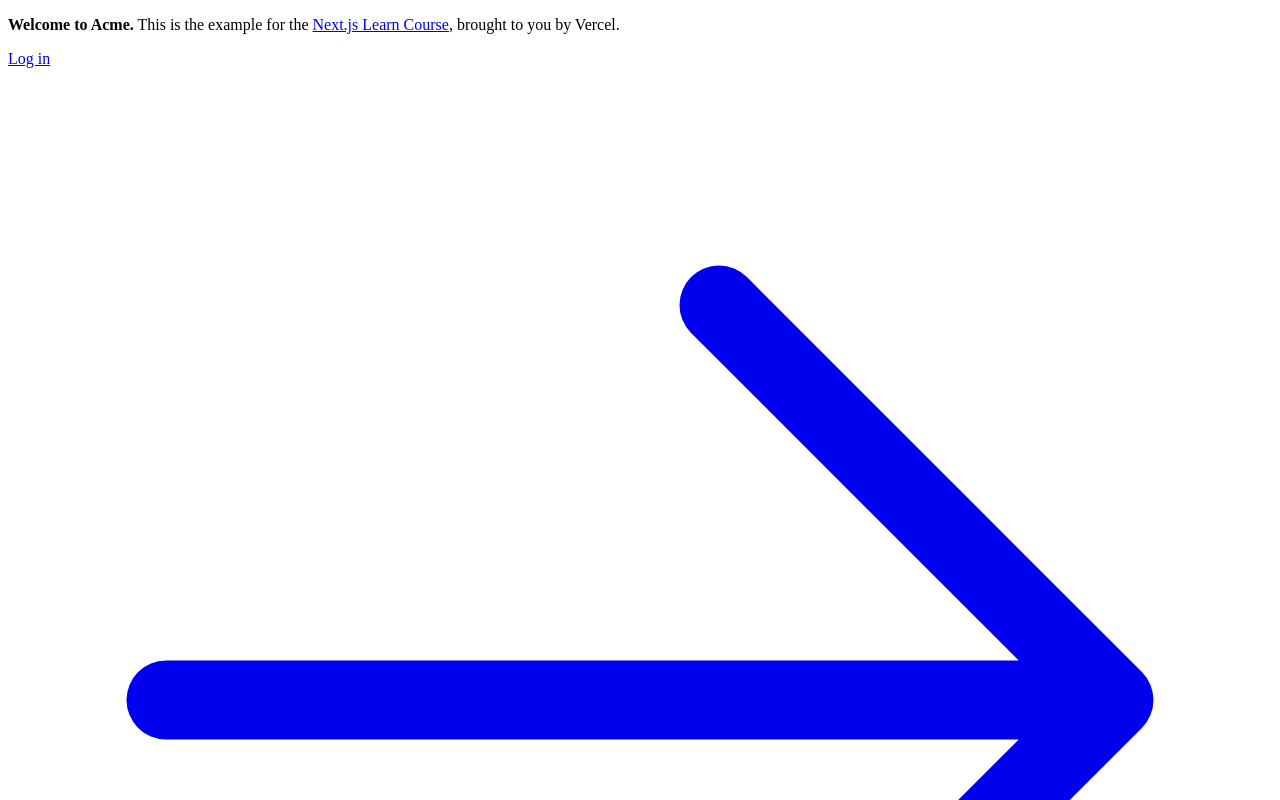
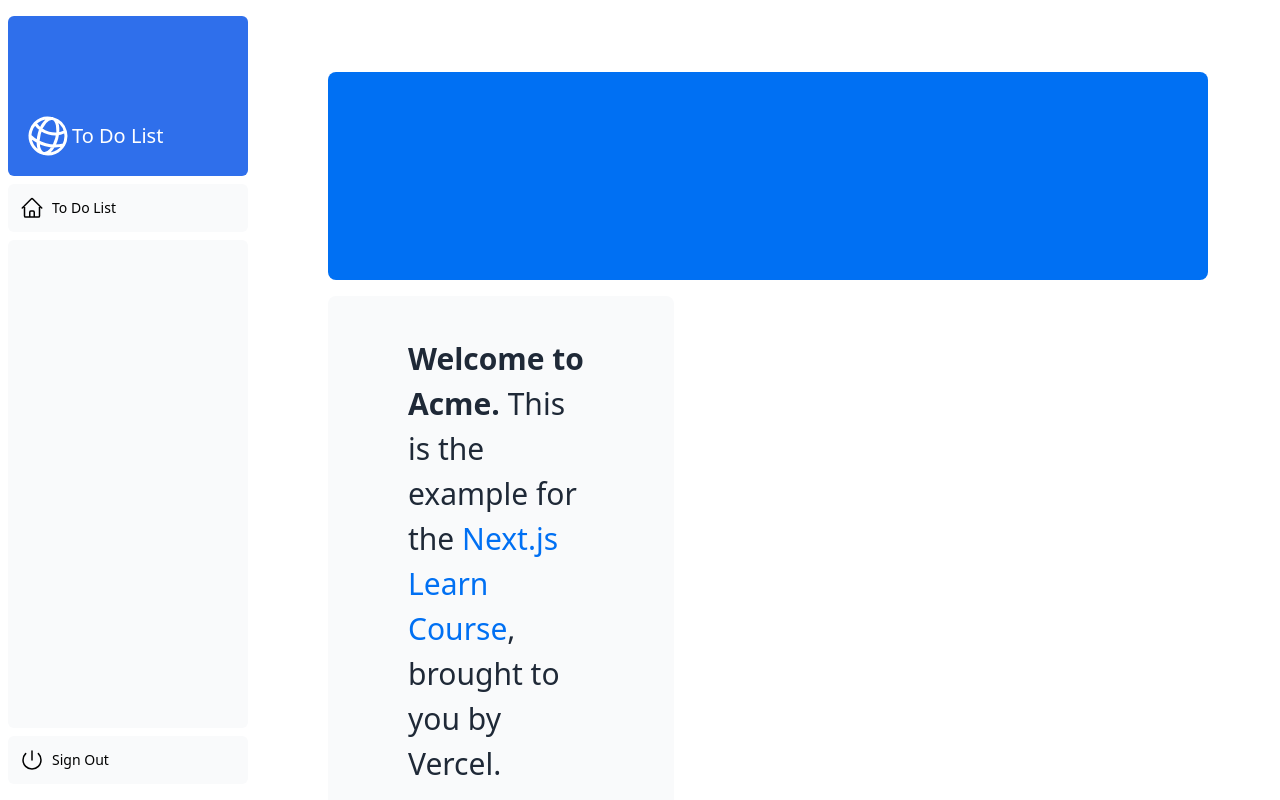
Before and after one commit to ravish1kazi/next-js-test, a Next.js app: page / in a window 1280 px wide. Shown: the top 800 px of the page. Built offline with nearby package versions, Linux system fonts and the light colour scheme.

Commit message:
first commit

```diff
--- a/app/layout.tsx
+++ b/app/layout.tsx
@@ -1,11 +1,17 @@
-export default function RootLayout({
-  children,
-}: {
-  children: React.ReactNode;
-}) {
+import SideNav from '@/app/ui/dashboard/sidenav';
+import '@/app/ui/global.css';
+
+export default function Layout({ children }: { children: React.ReactNode }) {
   return (
     <html lang="en">
-      <body>{children}</body>
+      <body>
+        <div className="flex h-screen flex-col md:flex-row md:overflow-hidden">
+          <div className="w-full flex-none md:w-64">
+            <SideNav />
+          </div>
+          <div className="flex-grow p-6 md:overflow-y-auto md:p-12">{children}</div>
+        </div>
+      </body>
     </html>
   );
 }
--- a/app/ui/acme-logo.tsx
+++ b/app/ui/acme-logo.tsx
@@ -1,13 +1,13 @@
 import { GlobeAltIcon } from '@heroicons/react/24/outline';
-import { lusitana } from '@/app/ui/fonts';
+
 
 export default function AcmeLogo() {
   return (
     <div
-      className={`${lusitana.className} flex flex-row items-center leading-none text-white`}
+      className={`flex flex-row items-center leading-none text-white`}
     >
       <GlobeAltIcon className="h-12 w-12 rotate-[15deg]" />
-      <p className="text-[44px]">Acme</p>
+      <p className="text-[20px]">To Do List</p>
     </div>
   );
 }
--- a/app/ui/dashboard/nav-links.tsx
+++ b/app/ui/dashboard/nav-links.tsx
@@ -7,13 +7,7 @@
 // Map of links to display in the side navigation.
 // Depending on the size of the application, this would be stored in a database.
 const links = [
-  { name: 'Home', href: '/dashboard', icon: HomeIcon },
-  {
-    name: 'Invoices',
-    href: '/dashboard/invoices',
-    icon: DocumentDuplicateIcon,
-  },
-  { name: 'Customers', href: '/dashboard/customers', icon: UserGroupIcon },
+  { name: 'To Do List', href: '/', icon: HomeIcon },
 ];
 
 export default function NavLinks() {
@@ -25,7 +19,7 @@
           <a
             key={link.name}
             href={link.href}
-            className="flex h-[48px] grow items-center justify-center gap-2 rounded-md bg-gray-50 p-3 text-sm font-medium hover:bg-sky-100 hover:text-blue-600 md:flex-none md:justify-start md:p-2 md:px-3"
+            className="text-black flex h-[48px] grow items-center justify-center gap-2 rounded-md bg-gray-50 p-3 text-sm font-medium hover:bg-sky-100 hover:text-blue-600 md:flex-none md:justify-start md:p-2 md:px-3"
           >
             <LinkIcon className="w-6" />
             <p className="hidden md:block">{link.name}</p>
```
